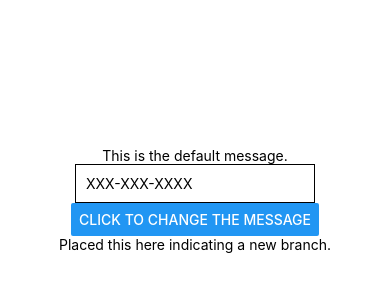
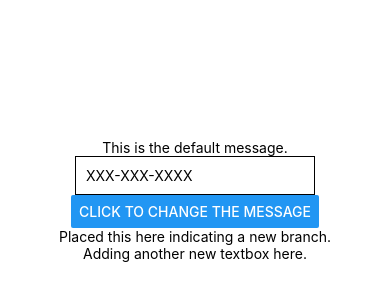
Before and after one commit to zhanf164/ExpoTest, a React Native app: screen / in a window 390 px wide. Shown: the part 222-522 px from the top of the page. Built offline with nearby package versions, Linux system fonts and the light colour scheme.

Commit message:
Added another new item

```diff
--- a/App.js
+++ b/App.js
@@ -36,6 +36,7 @@ export default function App() {
       <TextInput placeholder="XXX-XXX-XXXX" autoCompleteType="tel" style={{padding: 10, borderColor: "black", borderWidth: 1}} />
       <Button title="Click to change the message" onPress={() => ShowAlert()} />
       <Text>Placed this here indicating a new branch.</Text>
+	  <Text>Adding another new textbox here.</Text>
     </View>
   );
 }
```
